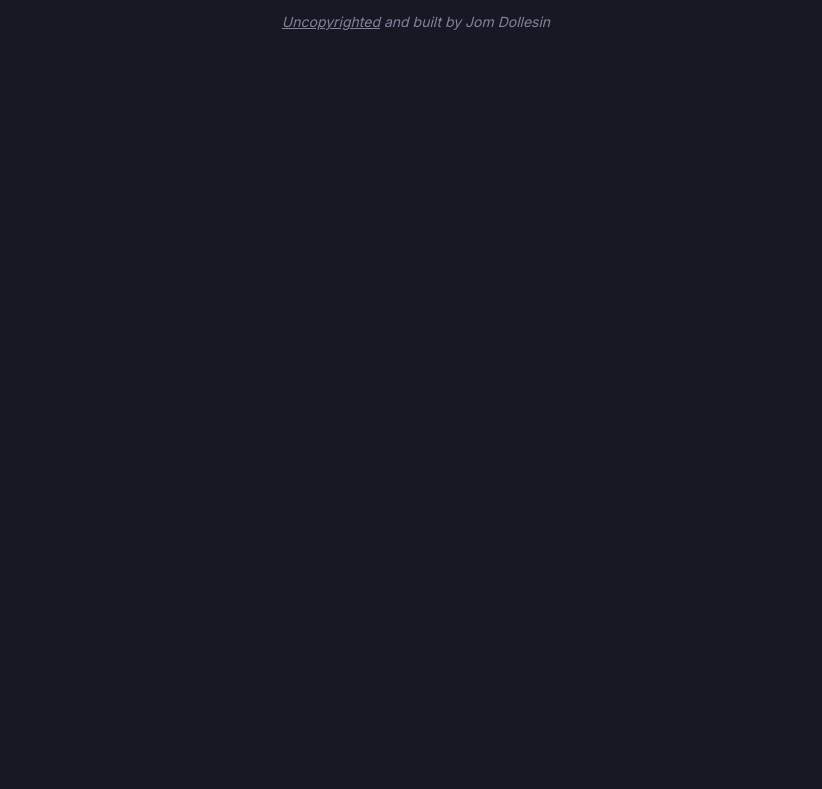
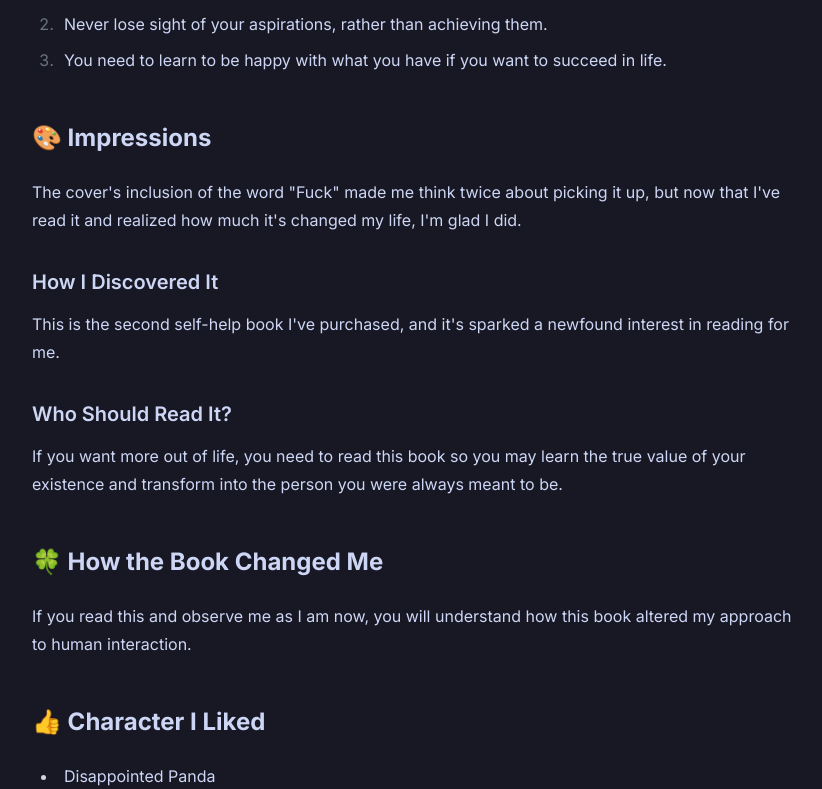
Before and after one commit to codewithjom/homepage, a Next.js app: page /blog/the-subtle in a window 1280 px wide. Shown: the part 911-1700 px from the top of the page, without its empty margins (224-1046 px from the left). Before the commit the page ends 983 px from the top, so only its background shows below. Built offline with nearby package versions, Linux system fonts and the light colour scheme.

Commit message:
feat: updates.

```diff
--- a/app/contents/atomichabits.mdx
+++ b/app/contents/atomichabits.mdx
@@ -51,3 +51,25 @@
 </div>
 
 </div>
+
+## 🚀 The Book in 3 Sentences
+
+1. Provides a detailed plan for progress
+2. A step-by-step manual on how to alter your routine and improve by 1% daily.
+3. Replacing negative routines with more positive ones
+
+## 🎨 Impressions
+
+The introduction's narrative of James Clear blew my mind, and I was impressed by the author's skillful organization of the book's parts.
+
+### How I Discovered It
+
+After doing some research on the best self-help books of the year, I decided to start with this one.
+
+### Who Should Read It?
+
+If you want to be successful in the future, you need to start forming the habits you need now.
+
+## 🍀 How the Book Changed Me
+
+The laws in the book taught me what I should be doing differently and what I should be doing more of, and that's how the book impacted my life.
--- a/app/contents/thesubtle.mdx
+++ b/app/contents/thesubtle.mdx
@@ -1,4 +1,11 @@
 # Making the most of life by not caring a f\*ck
+
+<div className='text-justify'>
+<span className='text-4xl mr-1'>I</span> cannot stress enough how important it is for you to read Mark Manson's The Subtle Art of Not Giving a Fuck. The lessons in this book taught me to stop caring about my past and start living in the present. The trick to "not giving a f\*ck" is to choose carefully which things you care about. Opportunities and options abound in the world we now inhabit. The author demonstrates how we might learn to prioritize our time and energy effectively.
+
+The best use of your time and energy is spent on something you find to be essential and meaningful in your life. Because of the difficulties inherent in everyone's life, it is essential to establish personal significance in order to maintain the motivation to work through those difficulties. As a result, we might conclude that the secret to happiness is not caring about a wider range of issues, but rather caring deeply just about those that are in line with one's own ideals.
+
+</div>
 
 <div className='flex justify-center'>
   <img
@@ -7,9 +14,29 @@
   />
 </div>
 
-<div className='text-justify'>
-<span className='text-4xl mr-1'>I</span> cannot stress enough how important it is for you to read Mark Manson's The Subtle Art of Not Giving a Fuck. The lessons in this book taught me to stop caring about my past and start living in the present. The trick to "not giving a f\*ck" is to choose carefully which things you care about. Opportunities and options abound in the world we now inhabit. The author demonstrates how we might learn to prioritize our time and energy effectively.
+## 🚀 The Book in 3 Sentences
 
-The best use of your time and energy is spent on something you find to be essential and meaningful in your life. Because of the difficulties inherent in everyone's life, it is essential to establish personal significance in order to maintain the motivation to work through those difficulties. As a result, we might conclude that the secret to happiness is not caring about a wider range of issues, but rather caring deeply just about those that are in line with one's own ideals.
+1. It teaches you how to handle and resolve issues that arise in everyday life.
+2. Never lose sight of your aspirations, rather than achieving them.
+3. You need to learn to be happy with what you have if you want to succeed in life.
 
-</div>
+## 🎨 Impressions
+
+The cover's inclusion of the word "Fuck" made me think twice about picking it up, but now that I've read it and realized how much it's changed my life, I'm glad I did.
+
+### How I Discovered It
+
+This is the second self-help book I've purchased, and it's sparked a newfound interest in reading for me.
+
+### Who Should Read It?
+
+If you want more out of life, you need to read this book so you may learn the true value of your existence and transform into the person you were always meant to be.
+
+## 🍀 How the Book Changed Me
+
+If you read this and observe me as I am now, you will understand how this book altered my approach to human
+interaction.
+
+## 👍 Character I Liked
+
+- Disappointed Panda
```
